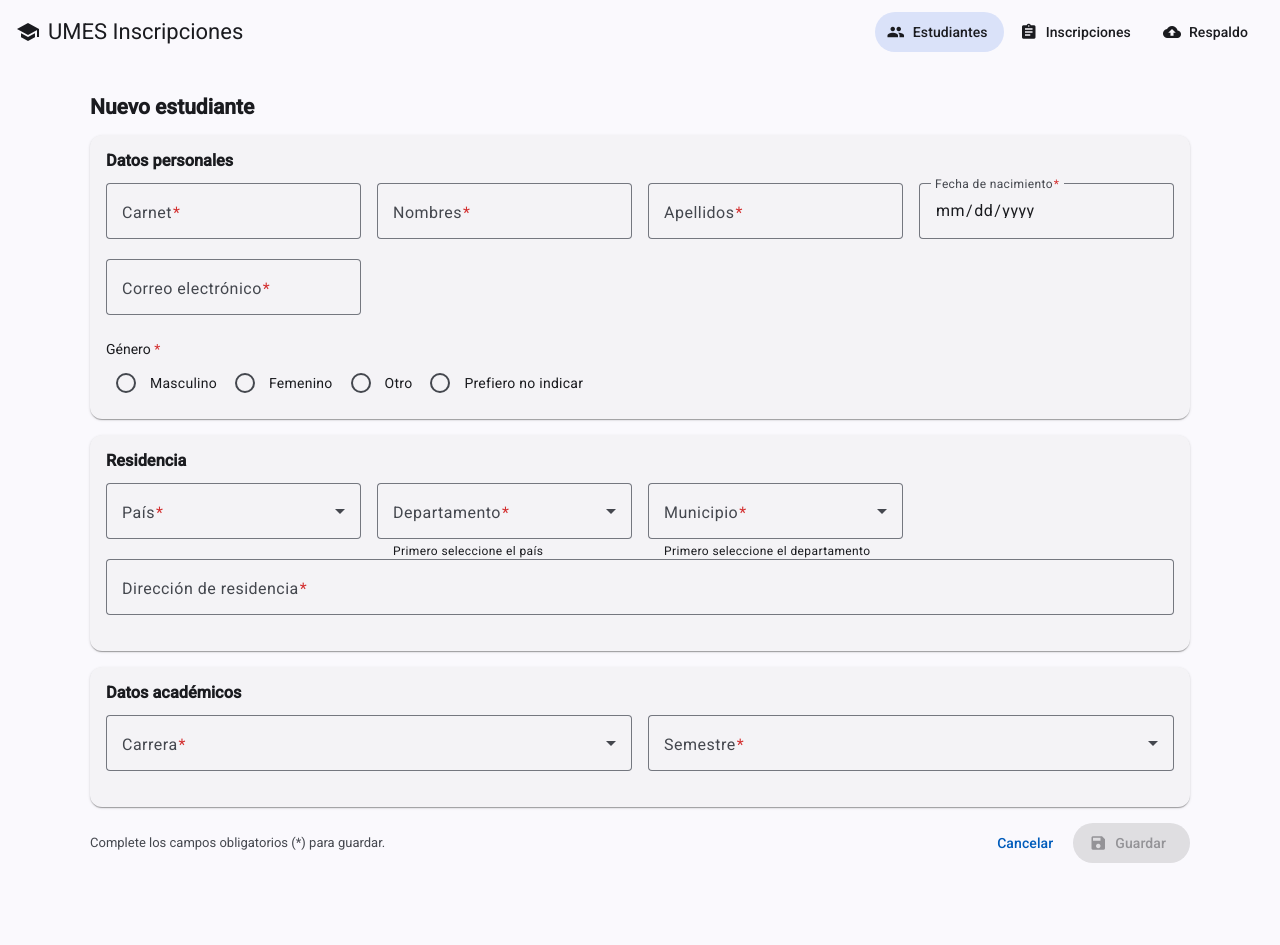
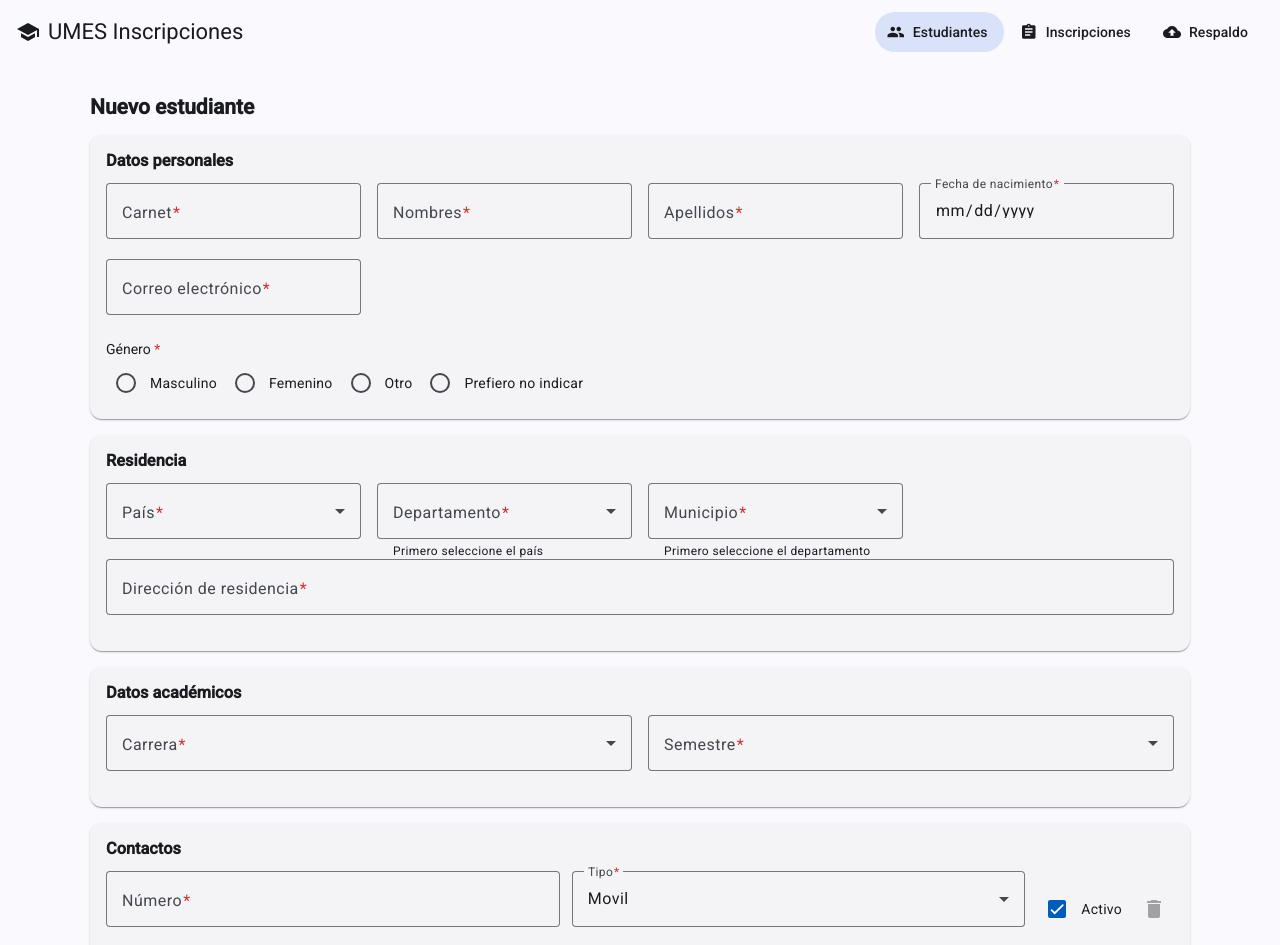
Before and after one commit to asencio12/angular_proyecto_final_yoselin_nefi, an Angular app: page /estudiantes/nuevo in a window 1280 px wide. Shown: the top 945 px of the page. Before the commit the page ends 879 px from the top, so only its background shows below. Built offline with nearby package versions, Linux system fonts and the light colour scheme.

Commit message:
feat: contactos del estudiante con FormArray

```diff
--- a/src/app/pages/students/student-form/student-form.css
+++ b/src/app/pages/students/student-form/student-form.css
@@ -51,3 +51,14 @@ h3 {
     font-size: 13px;
     margin-right: auto;
 }
+
+.contacto {
+    display: flex;
+    flex-wrap: wrap;
+    gap: 12px;
+    align-items: center;
+}
+
+.contacto mat-form-field {
+    flex: 1 1 180px;
+}
--- a/src/app/pages/students/student-form/student-form.html
+++ b/src/app/pages/students/student-form/student-form.html
@@ -117,7 +117,39 @@
     </div>
   </mat-card>
 
-  <!-- AQUÍ VA EL BLOQUE DE CONTACTOS (paso 4b) -->
+  <mat-card>
+  <h3>Contactos</h3>
+  <div formArrayName="contactos">
+    @for (c of form.controls.contactos.controls; track $index; let i = $index) {
+      <div class="contacto" [formGroupName]="i">
+        <mat-form-field appearance="outline">
+          <mat-label>Número</mat-label>
+          <input matInput formControlName="numero" inputmode="tel" placeholder="5555 1234">
+          <mat-error>{{ mensaje(c.controls.numero) }}</mat-error>
+        </mat-form-field>
+
+        <mat-form-field appearance="outline">
+          <mat-label>Tipo</mat-label>
+          <mat-select formControlName="tipo">
+            @for (t of tipos; track t.valor) {
+              <mat-option [value]="t.valor">{{ t.etiqueta }}</mat-option>
+            }
+          </mat-select>
+        </mat-form-field>
+
+        <mat-checkbox formControlName="activo">Activo</mat-checkbox>
+
+        <button mat-icon-button type="button" (click)="quitarContacto(i)"
+                [disabled]="form.controls.contactos.length === 1" aria-label="Quitar número">
+          <mat-icon>delete</mat-icon>
+        </button>
+      </div>
+    }
+  </div>
+  <button mat-stroked-button type="button" (click)="agregarContacto()">
+    <mat-icon>add</mat-icon> Agregar número
+  </button>
+</mat-card>
 
   <div class="acciones">
     @if (form.invalid) {
--- a/src/app/pages/students/student-form/student-form.ts
+++ b/src/app/pages/students/student-form/student-form.ts
@@ -17,10 +17,11 @@ import { MatSnackBar } from '@angular/material/snack-bar';
 import { StudentService } from '../../../services/student.service';
 import { CatalogService } from '../../../services/catalog.service';
 import { CatalogItem } from '../../../models/catalog.model';
-import { Student } from '../../../models/student.model';
+import { Student, TipoContacto } from '../../../models/student.model';
 import {
   fechaNacimientoValida, patronConMensaje, sinSoloEspacios
 } from '../../../validators/validators';
+
 
 @Component({
   selector: 'app-student-form',
@@ -41,6 +42,13 @@ export class StudentForm {
   esEdicion = false;
   hoy = new Date().toISOString().slice(0, 10);
   semestres = [1, 2, 3, 4, 5, 6, 7, 8, 9, 10];
+
+  tipos: { valor: TipoContacto; etiqueta: string}[] = [
+    { valor: 'movil', etiqueta: 'Movil'},
+    { valor: 'casa', etiqueta: 'Casa' },
+    { valor: 'trabajo', etiqueta: 'Trabajo' },
+    { valor: 'otro', etiqueta: 'Otro' }
+  ];
 
   // Catálogos
   generos = toSignal(this.catalog.getLista('genero'), { initialValue: [] });
@@ -82,7 +90,9 @@ export class StudentForm {
     departamento: [null as number | null, Validators.required],
     municipio: [null as number | null, Validators.required],
     carrera: [null as number | null, Validators.required],
-    semestre: [null as number | null, Validators.required]
+    semestre: [null as number | null, Validators.required],
+    contactos: this.fb.array([this.nuevoContacto()],
+    Validators.minLength(1))
   });
 
   constructor() {
@@ -106,6 +116,29 @@ export class StudentForm {
       }
     });
   }
+
+  get contactos() {
+  return this.form.controls.contactos;
+}
+
+private nuevoContacto() {
+  return this.fb.group({
+    numero: ['', [
+      Validators.required, sinSoloEspacios,
+      patronConMensaje(/^\+?[0-9\s-]{8,15}$/, 'Use de 8 a 15 dígitos (puede incluir +, espacios o guiones)')
+    ]],
+    tipo: ['movil' as TipoContacto, Validators.required],
+    activo: [true]
+  });
+}
+
+agregarContacto() {
+  this.contactos.push(this.nuevoContacto());
+}
+
+quitarContacto(i: number) {
+  if (this.contactos.length > 1) this.contactos.removeAt(i);
+}
 
   // Devuelve el mensaje de error de un control
   mensaje(c: AbstractControl | null): string {
@@ -142,7 +175,11 @@ export class StudentForm {
       municipio: this.buscar(this.municipios(), v.municipio),
       carrera: this.buscar(this.carreras(), v.carrera),
       semestre: v.semestre!,
-      contactos: []   // se completa en el paso 4b
+      contactos: v.contactos.map(c => ({
+        numero: c.numero!.trim(),
+        tipo: c.tipo!,
+        activo: !!c.activo
+      }))   // se completa en el paso 4b
     };
 
     const r = this.esEdicion ? this.studentService.update(student) : this.studentService.add(student);
```
